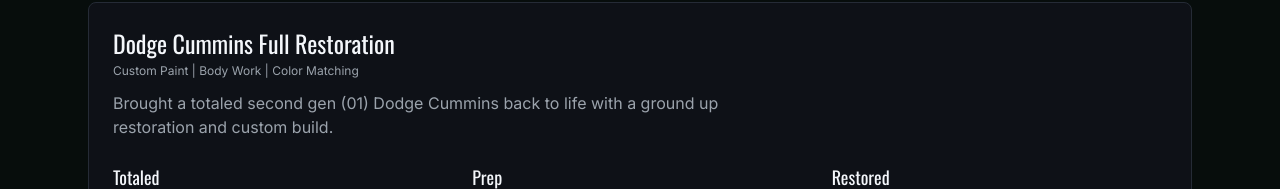
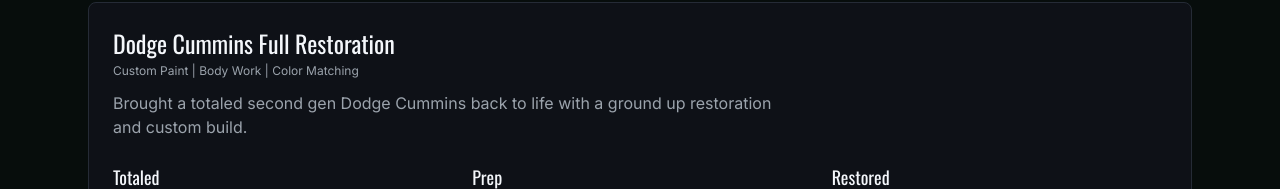
Before and after one commit to SloppyKo/country-collision-website, a Next.js app: page /portfolio in a window 1280 px wide. Shown: the part 339-528 px from the top of the page. Built offline with nearby package versions, Linux system fonts and the light colour scheme.

Commit message:
updated dodge year

```diff
--- a/app/portfolio/page.tsx
+++ b/app/portfolio/page.tsx
@@ -11,7 +11,7 @@
   {
     title: "Dodge Cummins Full Restoration",
     tags: ["Custom Paint", "Body Work", "Color Matching"],
-    description: "Brought a totaled second gen (01) Dodge Cummins back to life with a ground up restoration and custom build.",
+    description: "Brought a totaled second gen Dodge Cummins back to life with a ground up restoration and custom build.",
     layout: "collage" as const,
     galleries: [
       {
```
